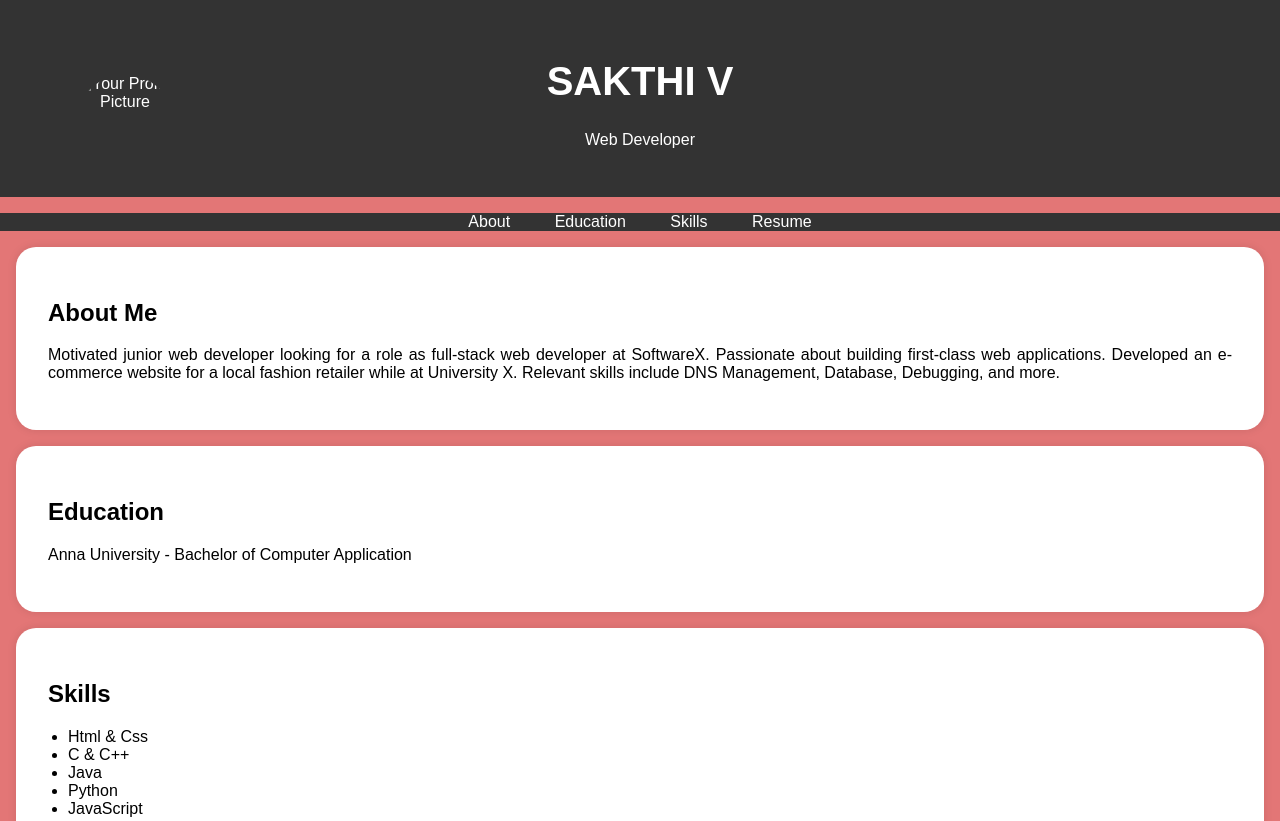
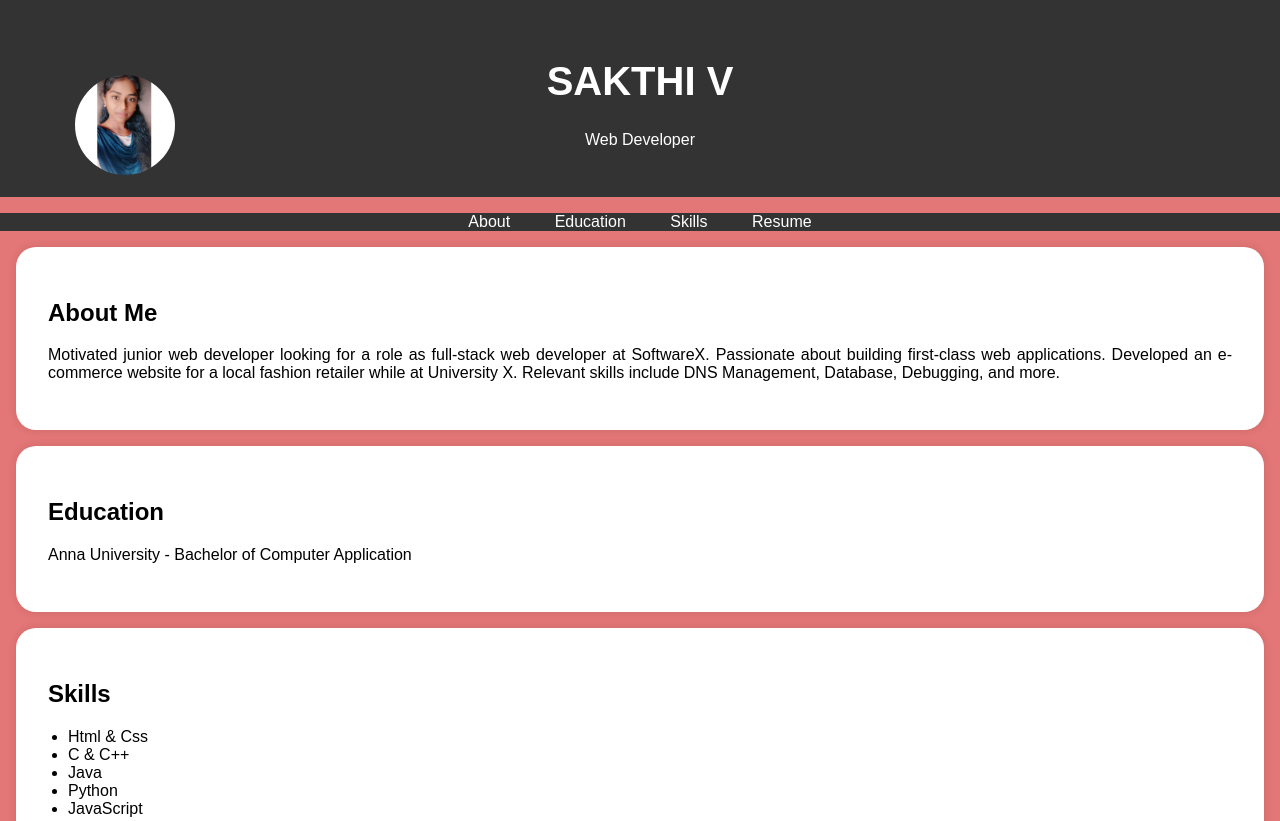
Before and after one commit to shakthivs/Portfolio, a plain HTML site: page index.html in a window 1280 px wide. Shown: the top 821 px of the page. Drawn offline with Linux system fonts and the light colour scheme.

Commit message:
Update index.html

```diff
--- a/index.html
+++ b/index.html
@@ -95,7 +95,7 @@
     <header>
         <div class="header-content">
             <!-- Add your profile picture here -->
-            <img src="./pic.jpg" alt="Your Profile Picture" class="profile-picture">
+            <img src="./profile.jpg" alt="Your Profile Picture" class="profile-picture">
             <h1>SAKTHI V</h1>
             <p>Web Developer</p>
         </div>
```
